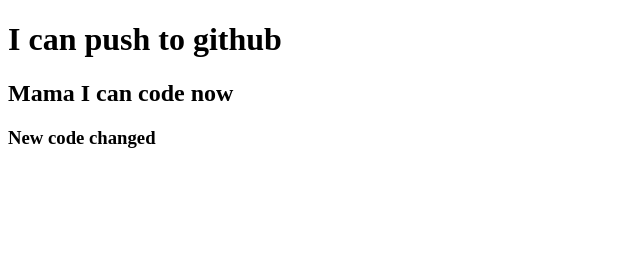
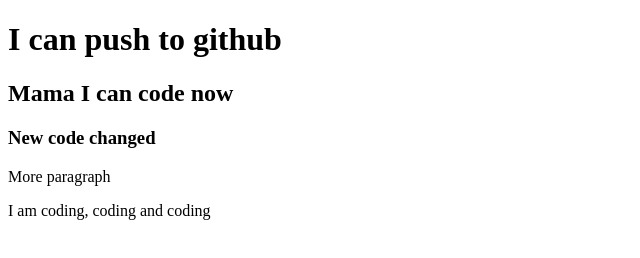
Before and after one commit to RakibulHasan047/my-second-repo, a plain HTML site: page index.html in a window 1280 px wide. Shown: the whole page, without its empty margins (0-640 px from the left). Drawn offline with Linux system fonts and the light colour scheme.

Commit message:
paragraph aded

```diff
--- a/index.html
+++ b/index.html
@@ -10,5 +10,7 @@
     <h1>I can push to github</h1>
     <h2>Mama I can code now</h2>
     <h3>New code changed</h3>
+    <p>More paragraph</p>
+    <p>I am coding, coding and coding</p>
 </body>
 </html>
```
